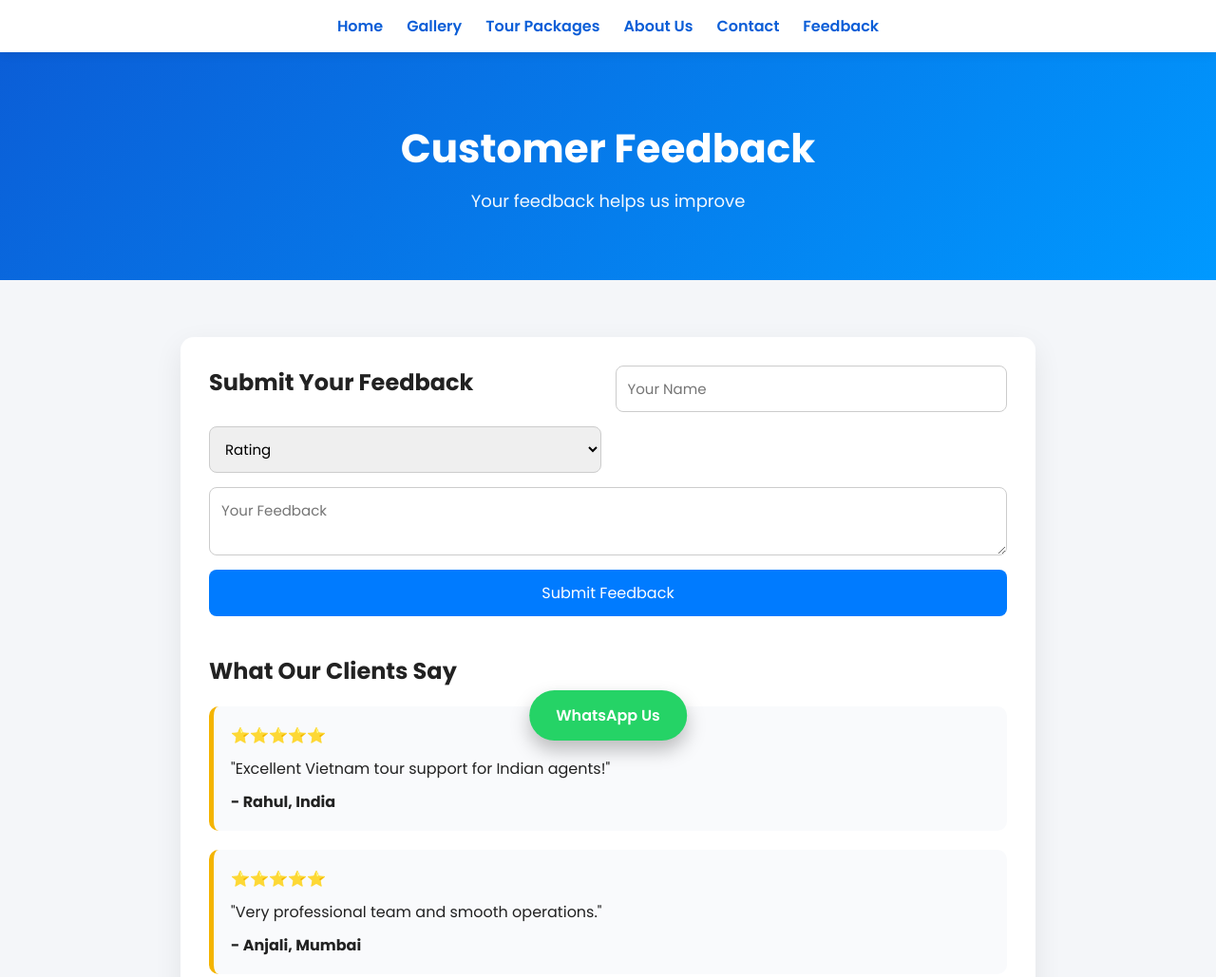
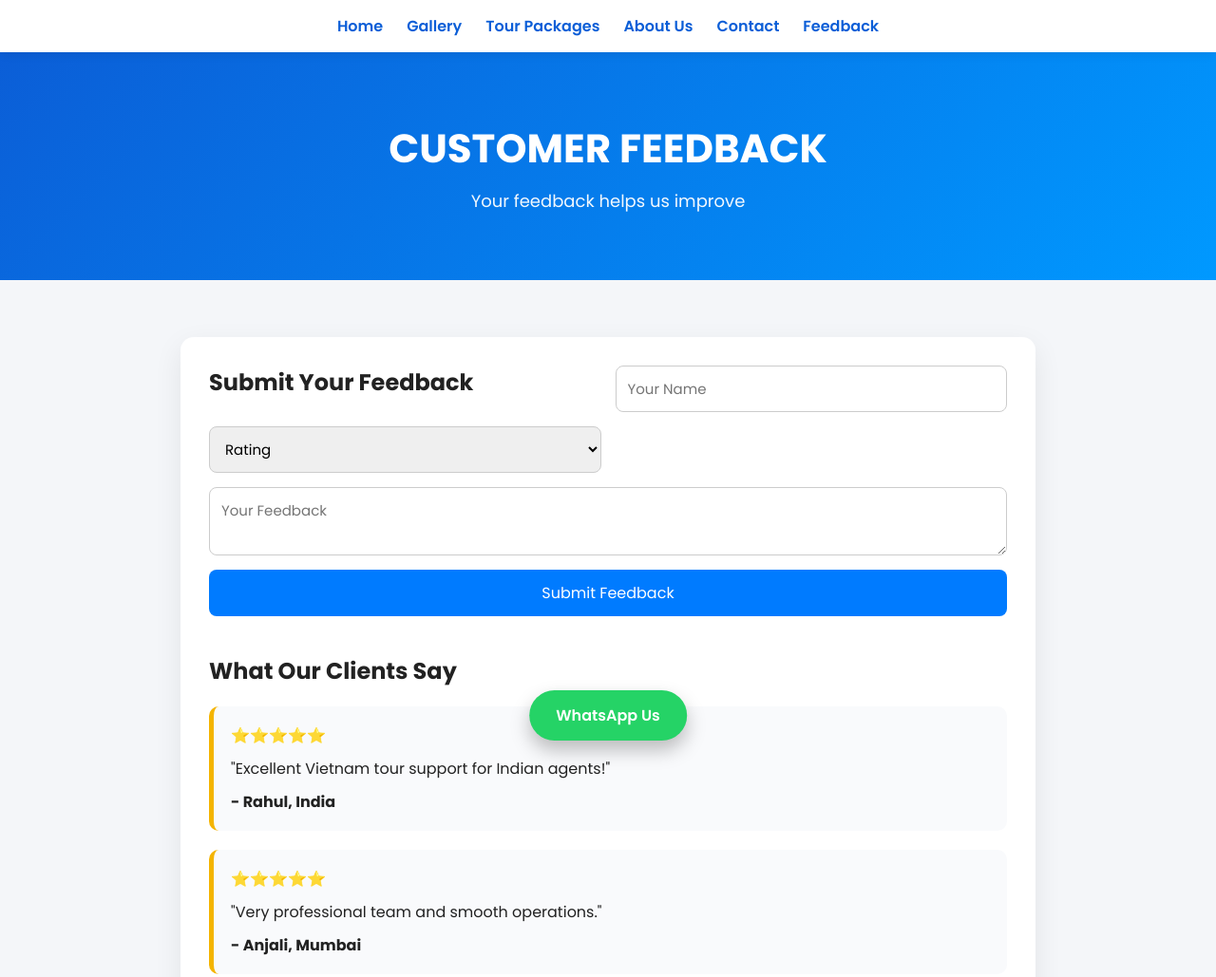
Before and after one commit to Travelog7733/Travelog7733.github.io, a plain HTML site: page feedback.html in a window 1280 px wide. Shown: the top 1029 px of the page at 95% size. Drawn offline with Linux system fonts and the light colour scheme.

Commit message:
Update feedback.html

```diff
--- a/feedback.html
+++ b/feedback.html
@@ -18,7 +18,7 @@
 </nav>
 
 <header>
-  <h1>Customer Feedback</h1>
+  <h1>CUSTOMER FEEDBACK</h1>
   <p>Your feedback helps us improve</p>
 </header>
 
```
